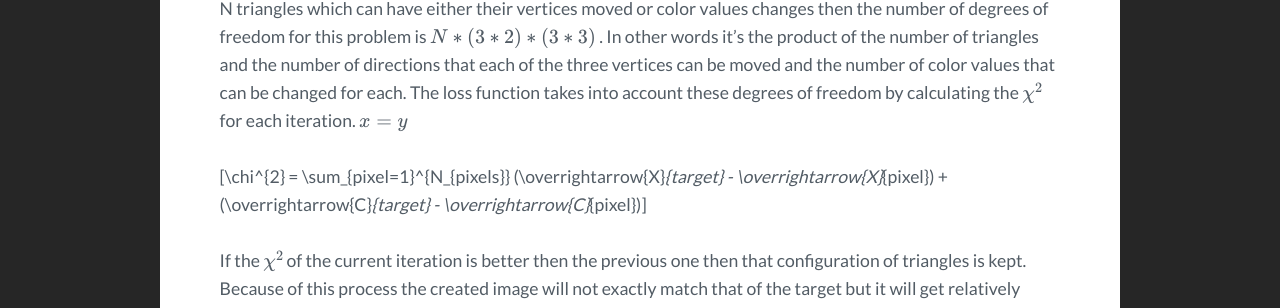
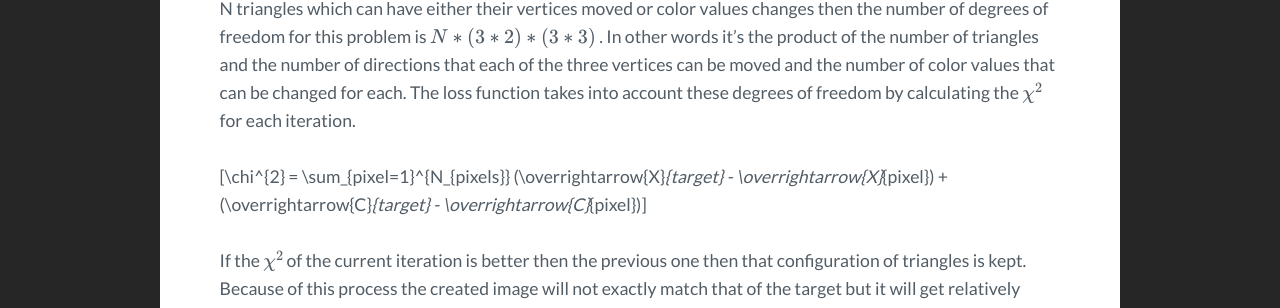
Before and after one commit to kuantumlad/kuantumlad.github.io, a Jekyll site: the page built from _posts/2018-07-15-mona_lisa_project.markdown, in a window 1280 px wide and 900 px high, scrolled down 1010 px. Shown: the part 153-461 px from the top of the window. Built offline with Jekyll 4.4.1, drawn with Linux system fonts in a browser that asks for light colours; formulas are drawn with MathJax 3; comment, search, counter and statistics services are not loaded.

Commit message:
changed yaml

```diff
--- a/_posts/2018-07-15-mona_lisa_project.markdown
+++ b/_posts/2018-07-15-mona_lisa_project.markdown
@@ -13,7 +13,7 @@
 
 #### HCA with Images ####
 
-Each triangle has three vertices which can be assigned a position in the xy-plane and an RBG color. If there are N triangles which can have either their vertices moved or color values changes then the number of degrees of freedom for this problem is $$ N*(3 * 2)*(3 * 3) $$ . In other words it's the product of the number of triangles and the number of directions that each of the three vertices can be moved and the number of color values that can be changed for each. The loss function takes into account these degrees of freedom by calculating the $$\chi^{2}$$ for each iteration. $ x = y $
+Each triangle has three vertices which can be assigned a position in the xy-plane and an RBG color. If there are N triangles which can have either their vertices moved or color values changes then the number of degrees of freedom for this problem is $$ N*(3 * 2)*(3 * 3) $$ . In other words it's the product of the number of triangles and the number of directions that each of the three vertices can be moved and the number of color values that can be changed for each. The loss function takes into account these degrees of freedom by calculating the $$\chi^{2}$$ for each iteration.
 
 $$ \chi^{2} = \sum_{pixel=1}^{N_{pixels}} (\overrightarrow{X}_{target} - \overrightarrow{X}_{pixel}) + (\overrightarrow{C}_{target} - \overrightarrow{C}_{pixel}) $$
 
```
